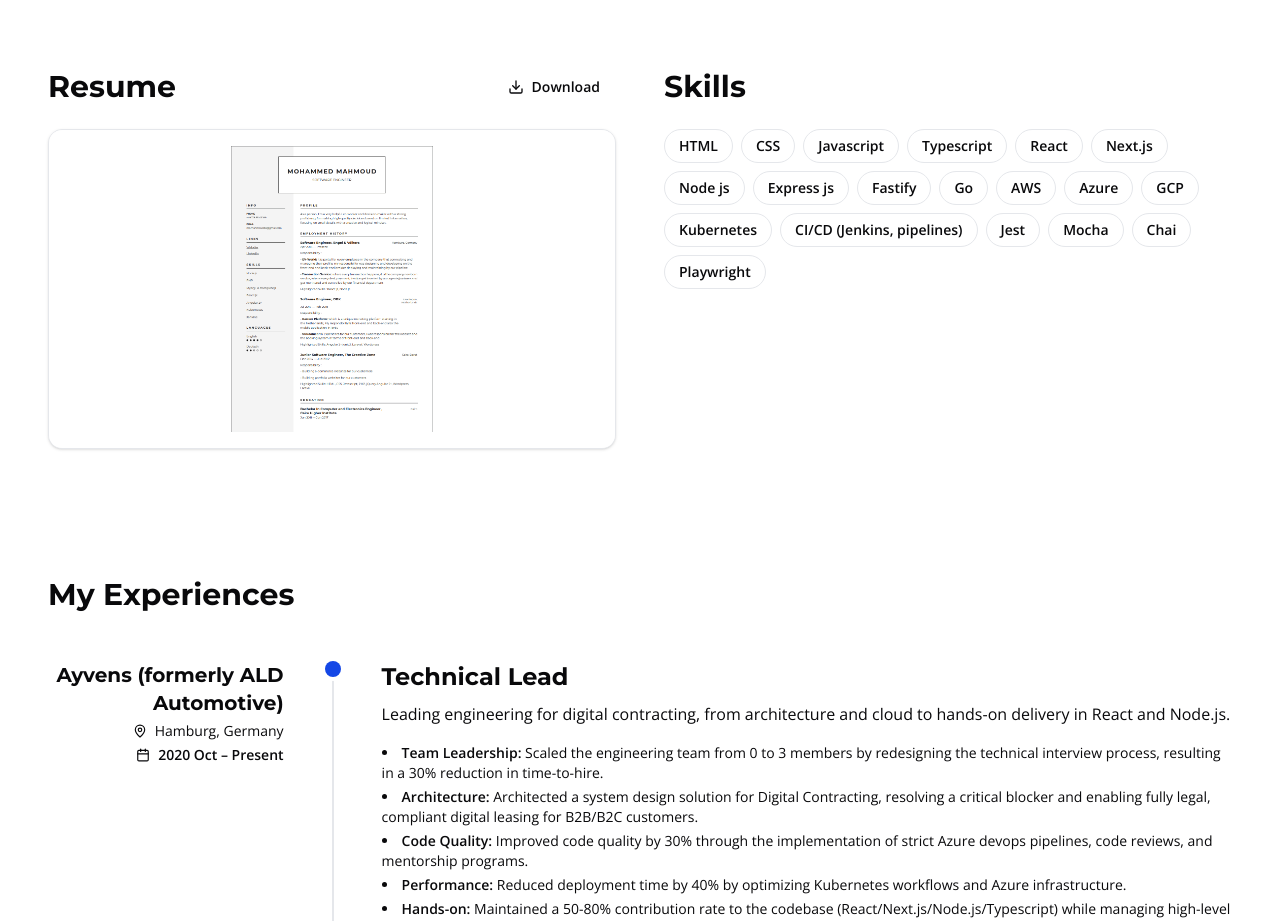
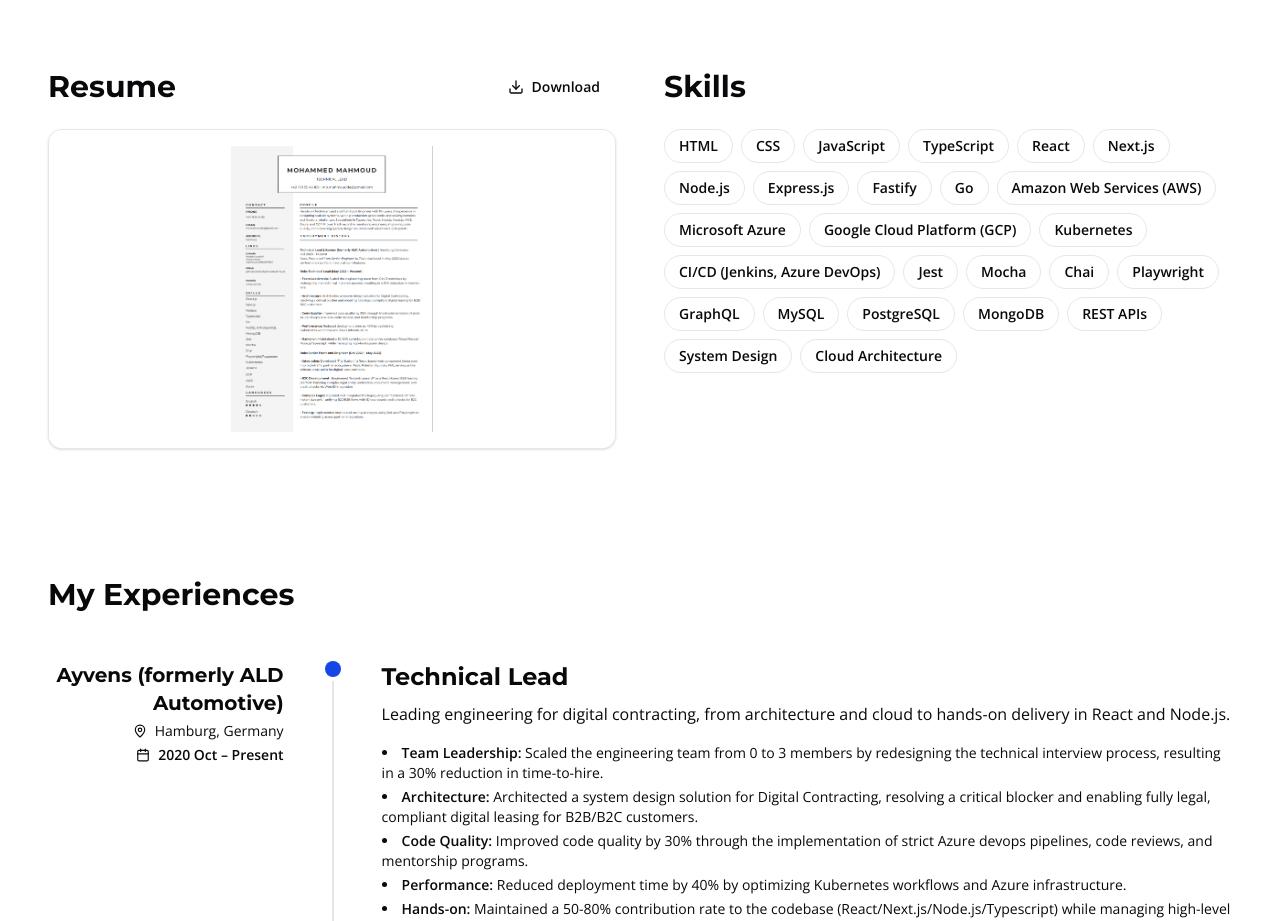
Before and after one commit to MohammadMahmoud/portfolio, a Next.js app: page / in a window 1280 px wide. Shown: the part 1900-2821 px from the top of the page. Built offline with nearby package versions, Linux system fonts and the light colour scheme.

Commit message:
Update skills list and CV image in About page
- Update CV image file
- Standardize technology names (JavaScript, TypeScript)
- Expand cloud platform names with full forms
- Add database and API skills (GraphQL, MySQL, etc.)
- Include system design and cloud architecture

```diff
--- a/src/components/pages/about.tsx
+++ b/src/components/pages/about.tsx
@@ -154,23 +154,30 @@ export default function About() {
             {[
               'HTML',
               'CSS',
-              'Javascript',
-              'Typescript',
+              'JavaScript',
+              'TypeScript',
               'React',
               'Next.js',
-              'Node js',
-              'Express js',
+              'Node.js',
+              'Express.js',
               'Fastify',
               'Go',
-              'AWS',
-              'Azure',
-              'GCP',
+              'Amazon Web Services (AWS)',
+              'Microsoft Azure',
+              'Google Cloud Platform (GCP)',
               'Kubernetes',
-              'CI/CD (Jenkins, pipelines)',
+              'CI/CD (Jenkins, Azure DevOps)',
               'Jest',
               'Mocha',
               'Chai',
               'Playwright',
+              'GraphQL',
+              'MySQL',
+              'PostgreSQL',
+              'MongoDB',
+              'REST APIs',
+              'System Design',
+              'Cloud Architecture',
             ].map((skill) => (
               <Badge key={skill}>
                 <span className='text-sm py-1 px-1'>{skill}</span>
```
Also changed, not shown: public/images/CV.png.
